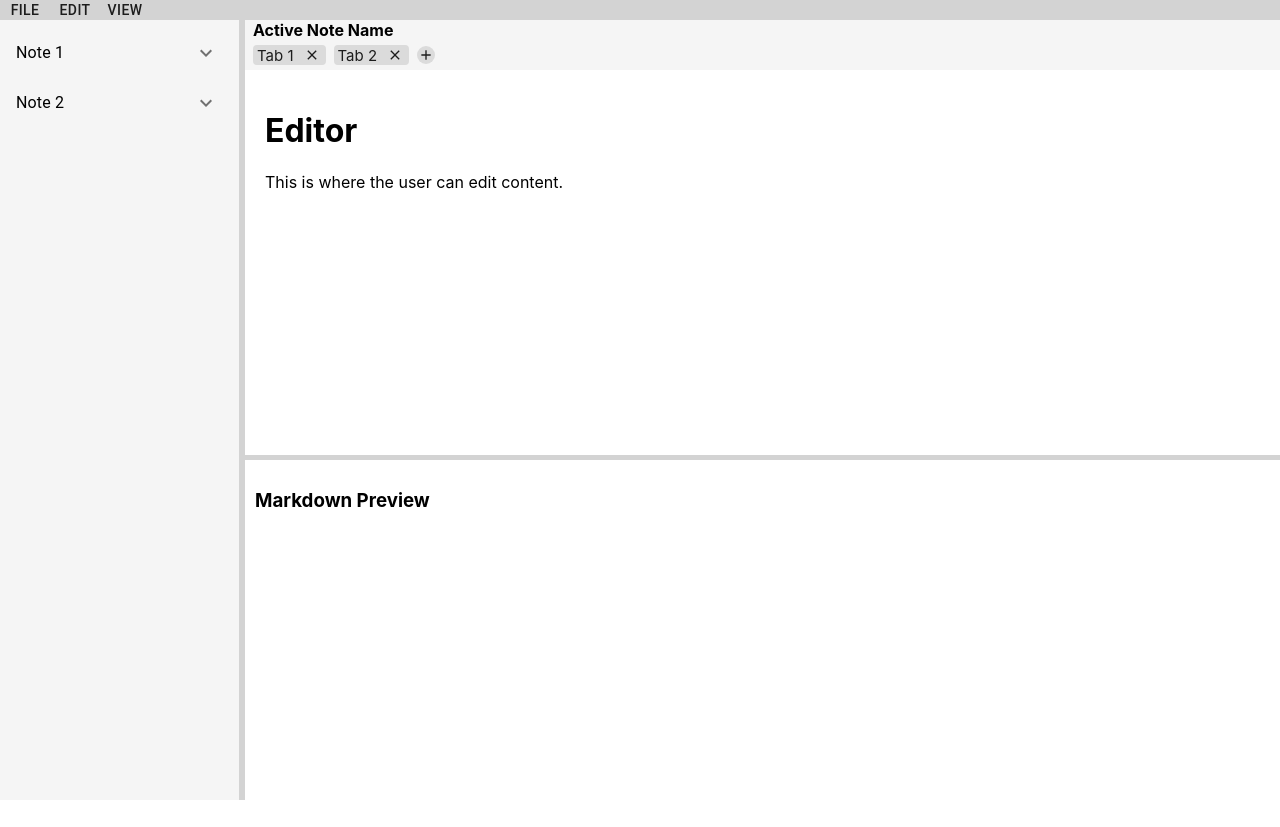
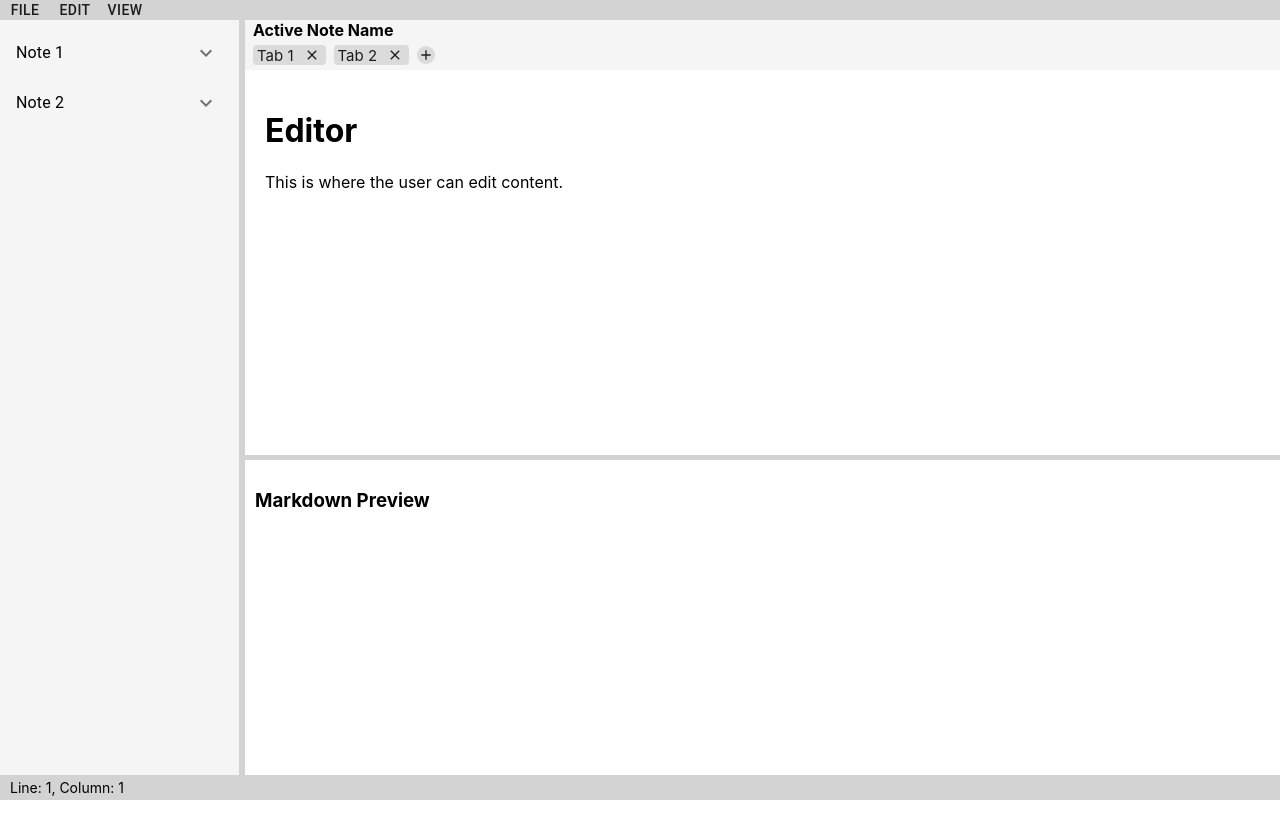
Before and after one commit to nicktagliamonte/markdown-notes, a React (Create React App) app in the folder markdown-notes-react/: page / in a window 1280 px wide. After the commit the page ends 800 px from the top, so only its background shows below. Built offline with nearby package versions, Linux system fonts and the light colour scheme.

Commit message:
added bottom bar for editor positioning

```diff
--- a/markdown-notes-react/src/App.js
+++ b/markdown-notes-react/src/App.js
@@ -4,6 +4,7 @@ import SideMenu from "./components/SideMenu";
 import TabBar from "./components/TabBar";
 import Editor from "./components/Editor";
 import Preview from "./components/Preview";
+import BottomBar from "./components/BottomBar";
 
 const mockNotes = [
   {
@@ -106,6 +107,7 @@ function App() {
         editorHeight={height}
         sideMenuWidth={sideMenuWidth}
       />
+      <BottomBar />
     </div>
   );
 }
--- a/markdown-notes-react/src/components/BottomBar.js
+++ b/markdown-notes-react/src/components/BottomBar.js
@@ -0,0 +1,29 @@
+import React from "react";
+import { useTheme } from "@mui/material/styles";
+
+const BottomBar = () => {
+  const theme = useTheme();
+
+  return (
+    <div
+      style={{
+        position: "fixed",
+        bottom: 0,
+        left: 0,
+        width: "100%",
+        height: "25px",
+        zIndex: 1,
+        backgroundColor: theme.palette.divider,
+        color: theme.palette.text.primary,
+        display: "flex",
+        alignItems: "center",
+        paddingLeft: "10px",
+        fontSize: "14px", // Adjust size as needed
+      }}
+    >
+      Line: 1, Column: 1 {/* Placeholder text */}
+    </div>
+  );
+};
+
+export default BottomBar;
--- a/markdown-notes-react/src/components/Preview.js
+++ b/markdown-notes-react/src/components/Preview.js
@@ -11,8 +11,8 @@ const MarkdownPreview = ({ editorHeight, sideMenuWidth }) => {
         position: "absolute",
         top: editorHeight + 60,
         left: sideMenuWidth + 5,
-        width: `calc(97.5% - ${sideMenuWidth}px)`,
-        height: `calc(96.5% - ${editorHeight}px - 25px)`,
+        width: `calc(100% - ${sideMenuWidth}px - 25px)`,
+        height: `calc(100% - ${editorHeight}px - 80px)`,
         overflow: "auto",
         backgroundColor: theme.palette.background.default,
         color: theme.palette.text.primary,
--- a/markdown-notes-react/src/components/SideMenu.js
+++ b/markdown-notes-react/src/components/SideMenu.js
@@ -19,7 +19,7 @@ const SideMenu = ({ notes, width, onMouseDown }) => {
 
   return (
     <div
-      style={{ display: "flex", height: "calc(100vh)" }}
+      style={{ display: "flex", height: "calc(100vh - 25px)" }}
     >
       <Drawer
         variant="permanent"
@@ -27,12 +27,12 @@ const SideMenu = ({ notes, width, onMouseDown }) => {
           width: `${width}px`,
           flexShrink: 0,
           top: "20px", // Start 20px from the top
-          height: "calc(100vh - 20px)", // Ensure it fills the remaining height
+          height: "calc(100vh - 45px)", // Ensure it fills the remaining height
           "& .MuiDrawer-paper": {
             width,
             boxSizing: "border-box",
             top: "20px", // Ensure the paper aligns with the drawer
-            height: "calc(100vh - 20px)",
+            height: "calc(100vh - 45px)",
           },
         }}
       >
```
